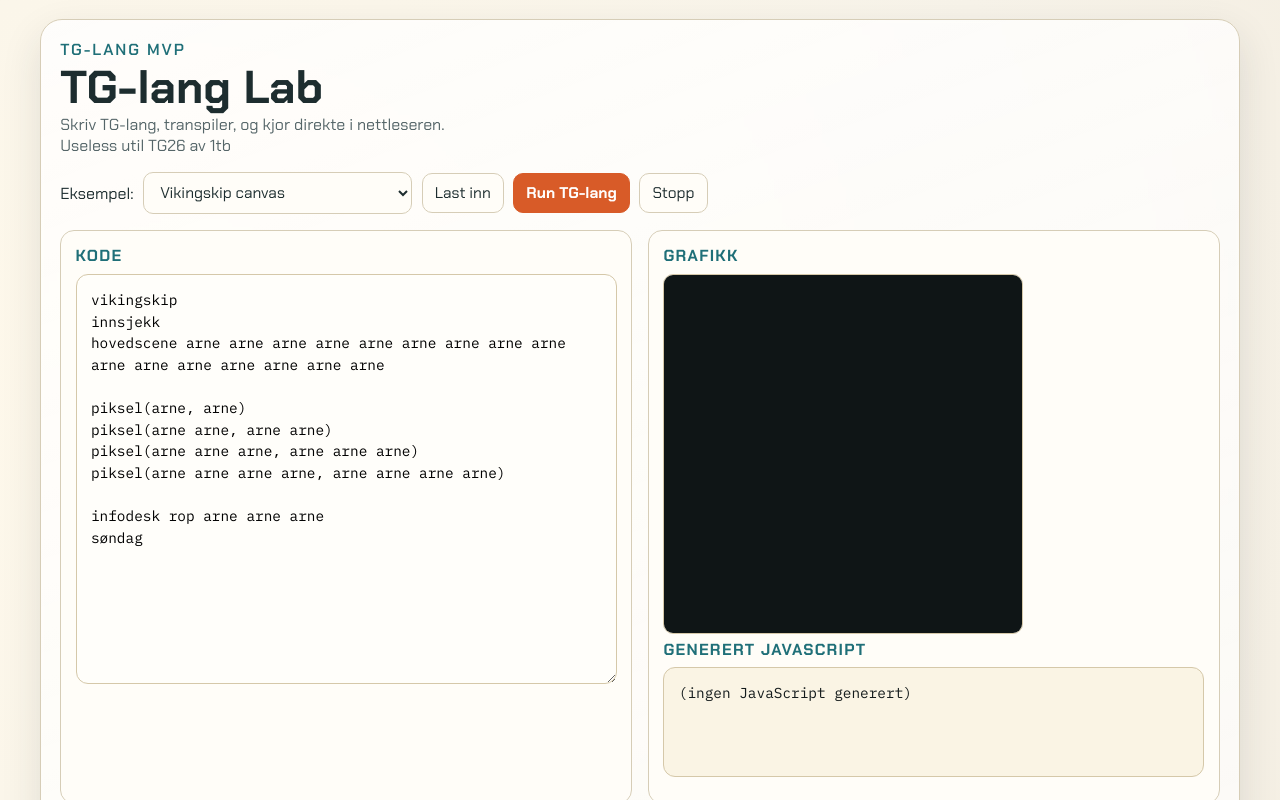
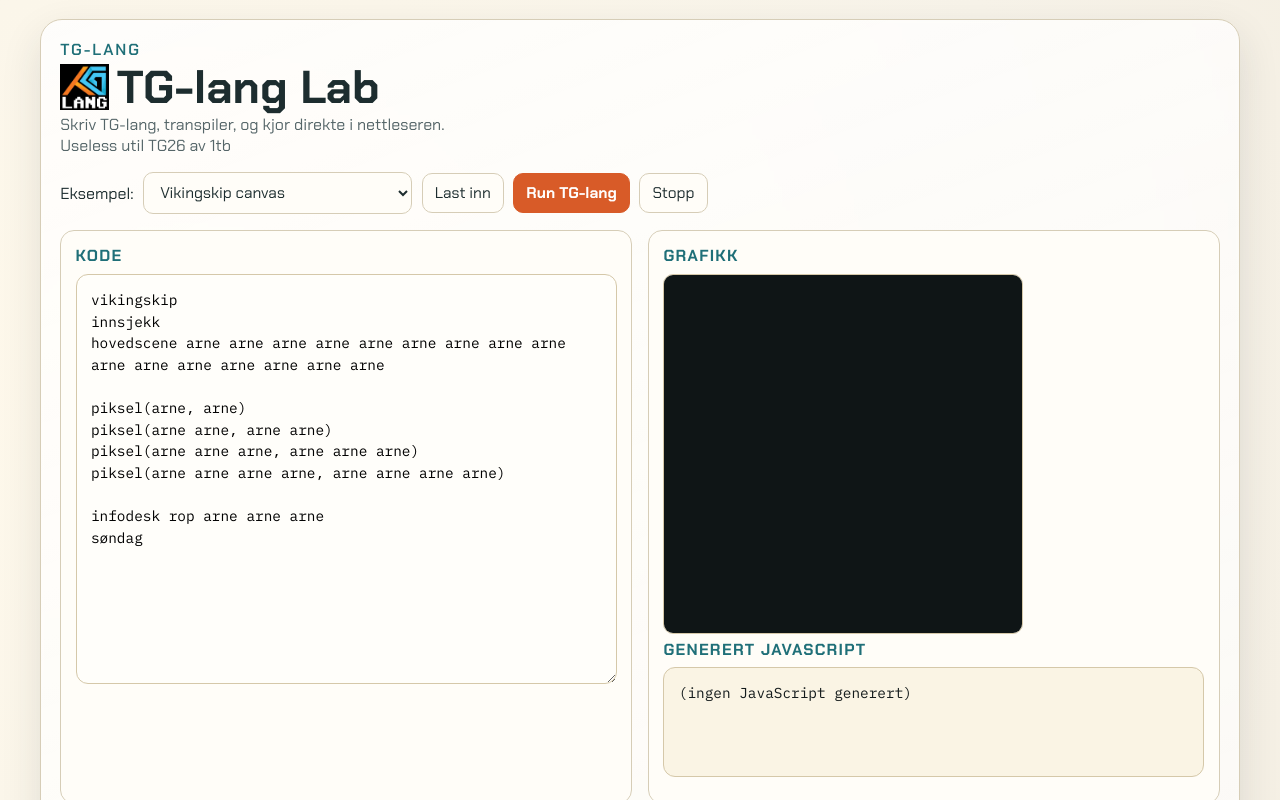
Before and after one commit to kristebo/TG-lang, a Next.js app: page / in a window 1280 px wide. Shown: the top 800 px of the page. Built offline with nearby package versions, Linux system fonts and the light colour scheme.

Commit message:
logo og styling og lenke til repo

```diff
--- a/app/page.tsx
+++ b/app/page.tsx
@@ -103,8 +103,11 @@ export default function Home() {
     <main id="app">
       <section className="shell">
         <header className="hero">
-          <p className="kicker">TG-lang MVP</p>
-          <h1>TG-lang Lab</h1>
+          <p className="kicker">TG-lang</p>
+          <h1 className="hero-title">
+            <img src="/image.png" alt="TG-lang logo" className="logo" />
+            TG-lang Lab
+          </h1>
           <p className="subtitle">Skriv TG-lang, transpiler, og kjor direkte i nettleseren.</p>
           <p className="subtitle">Useless util TG26 av 1tb</p>
         </header>
@@ -159,7 +162,7 @@ export default function Home() {
 
         <section className="panel spec">
           <h2>TG-lang sprakdefinisjon</h2>
-
+          <a href='https://github.com/kristebo/TG-lang' target='_blank' rel='noopener noreferrer'>Full TG-lang spesifikasjon på GitHub</a>
           <h3>Programstruktur</h3>
           <ul>
             <li>Et program starter med <strong>innsjekk</strong> og avsluttes med <strong>søndag</strong>.</li>
--- a/src/main.ts
+++ b/src/main.ts
@@ -5,8 +5,8 @@ import { runTG, stopTG } from './runtime'
 document.querySelector<HTMLDivElement>('#app')!.innerHTML = `
 <main class="shell">
   <header class="hero">
-    <p class="kicker">TG-lang MVP</p>
-    <h1>TG-lang Lab</h1>
+
+    <h1> <img src="/assets/image.png" alt="TG-lang logo" class="logo" /> TG-lang Lab</h1>
     <p class="subtitle">Skriv TG-lang, transpiler, og kjor direkte i nettleseren.</p>
     <p class="subtitle">Useless util TG26 av 1tb</p>
   </header>
--- a/src/style.css
+++ b/src/style.css
@@ -54,6 +54,18 @@ h1 {
   margin: 0.25rem 0;
   font-size: clamp(2rem, 3.6vw, 3rem);
   line-height: 1;
+}
+
+.hero-title {
+  display: flex;
+  align-items: center;
+  gap: 0.5rem;
+}
+
+.hero-title .logo {
+  height: 1em;
+  width: auto;
+  display: block;
 }
 
 .subtitle {
```
Also changed, not shown: public/image.png (added), src/assets/image.png (added).
